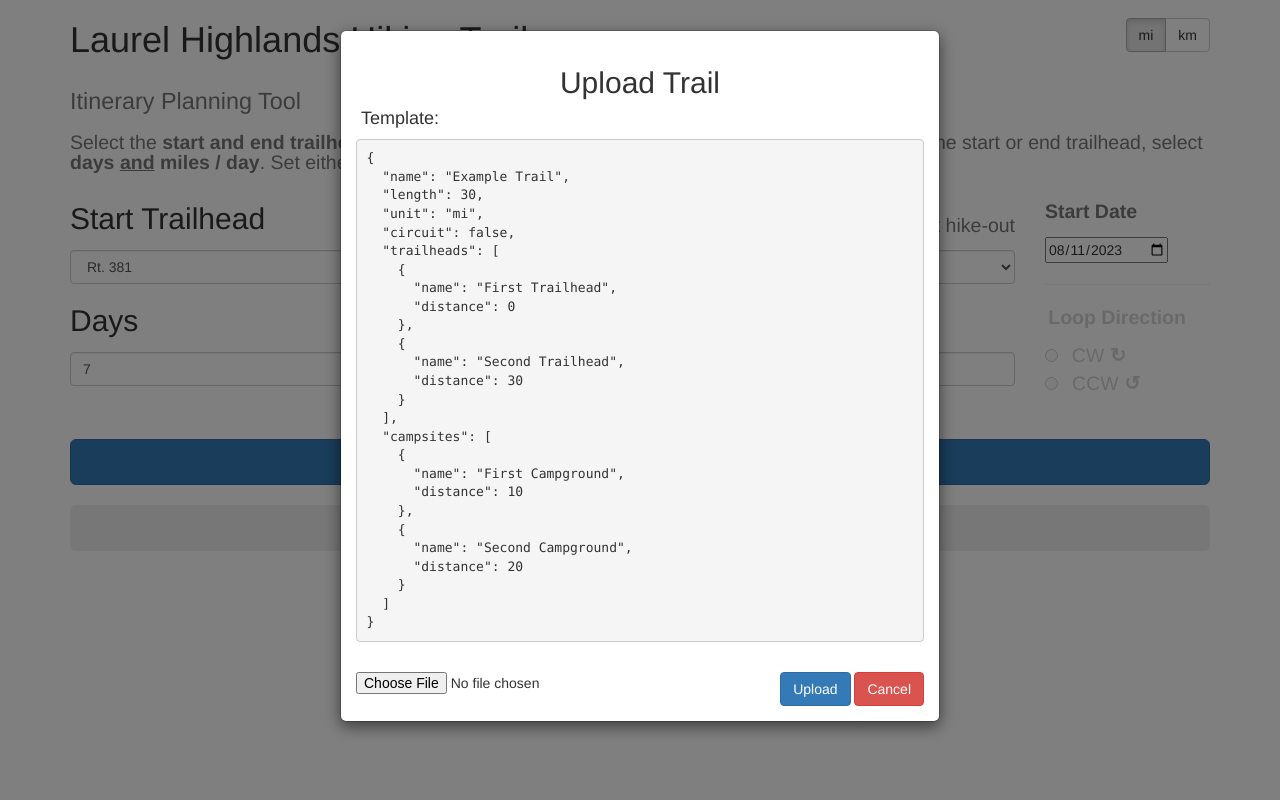
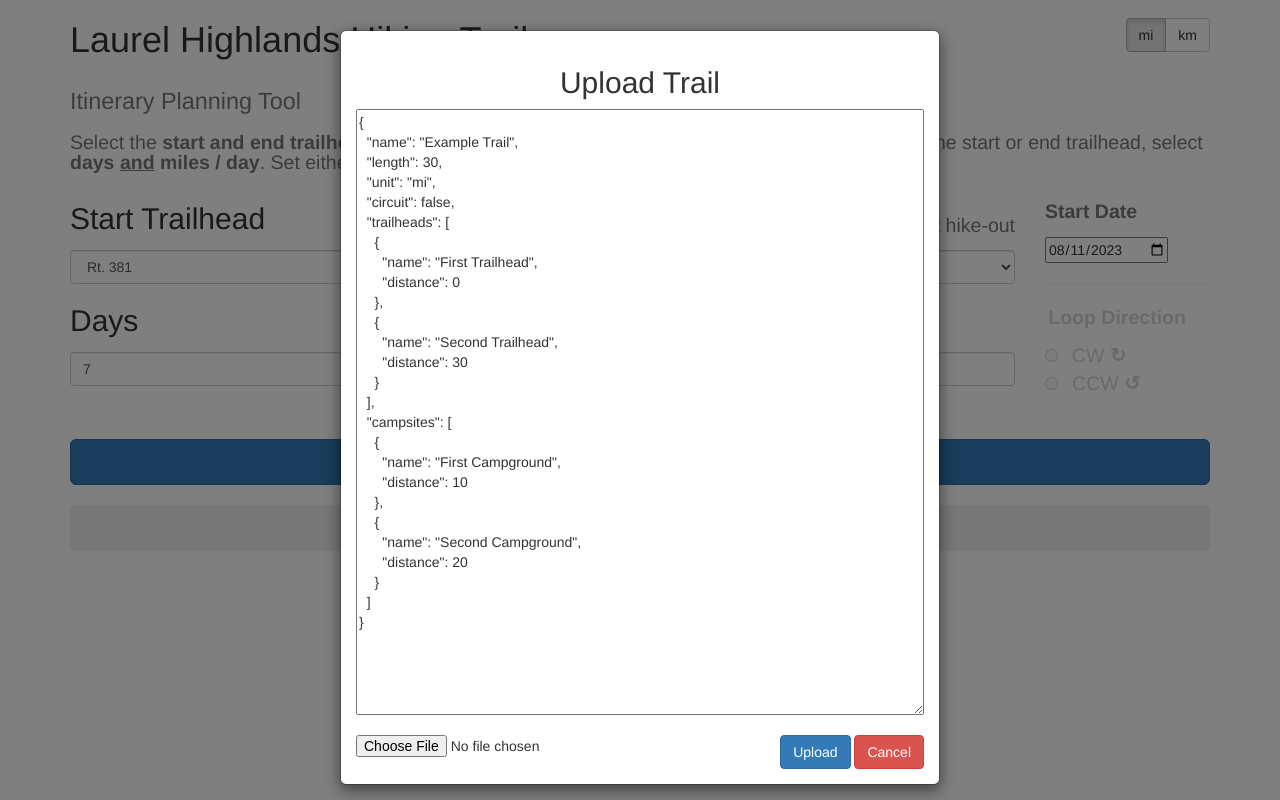
Before and after one commit to amccafferty42/trailtuner, a plain HTML site: page index.html in a window 1280 px wide. Both pictures are taken after a click on the link "change". Drawn offline with nearby package versions, Linux system fonts and the light colour scheme.

Commit message:
change input

```diff
--- a/index.html
+++ b/index.html
@@ -22,8 +22,9 @@
                             <!-- <h2><small>- OR -</small></h2> -->
                             <h2>Upload Trail</h2>
                             <div class="template">
-                                <h4 id="uploadTrailLabel">&nbsp;Template: </h4>
-                                <pre id="json-template"></pre>
+                                <!-- <h4 id="uploadTrailLabel">&nbsp;Template: </h4> -->
+                                <!-- <pre id="json-template"><textarea></textarea></pre> -->
+                                <textarea id="json-template" cols=50 rows=30></textarea>
                             </div>
                             <br>
                             <div class="upload">
@@ -31,6 +32,7 @@
                                     <!-- <span class="info glyphicon glyphicon-info-sign"></span> -->
                                     <!-- <h4 class="modal-title" id="uploadTrailLabel">&nbsp;Upload: </h4> -->
                                     <input type="file" id="trailFile" name="filename" accept=".json" onchange="readFile(this)">
+                                    <p></p>
                                 </div>
                                 <div class="download-template">
                                     <button type="button" class="btn btn-primary" data-dismiss="modal" onclick="changeTrail()">Upload</button>
--- a/main.css
+++ b/main.css
@@ -4,6 +4,12 @@
 
 .template {
     text-align: left;
+}
+
+#json-template {
+    width: 100%;
+    min-width: 100%;
+    max-width: 100%;
 }
 
 .download-template {
@@ -16,6 +22,7 @@
 
 .upload-trail, .select-trail {
     display: flex;
+    flex-direction: column;
 }
 
 #selectTrailLabel, #uploadTrailLabel {
```
